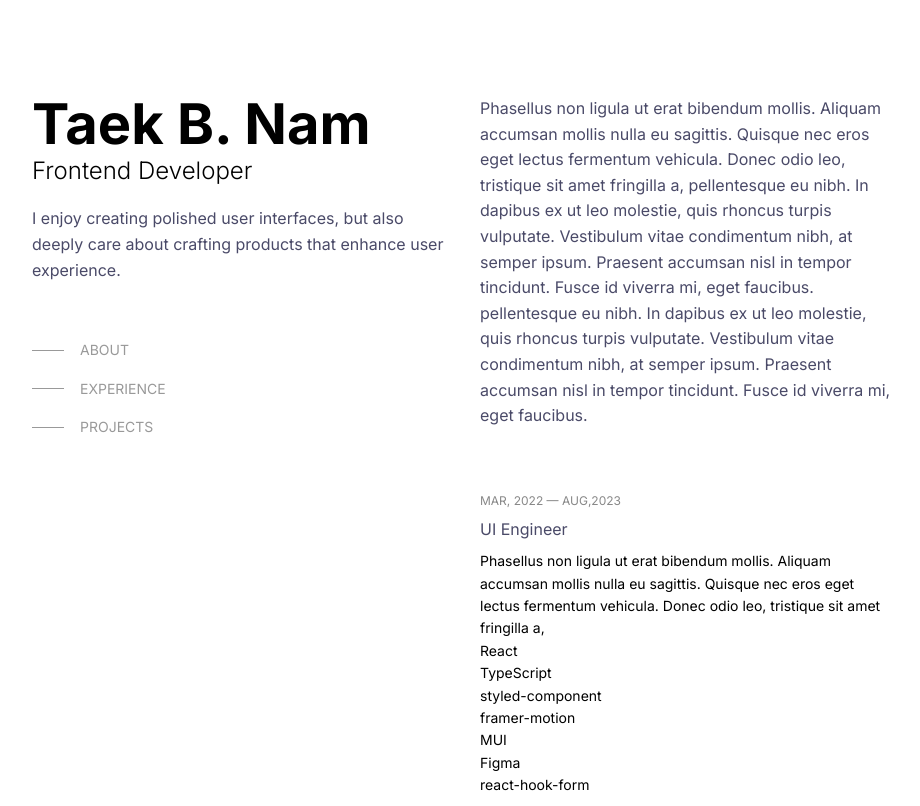
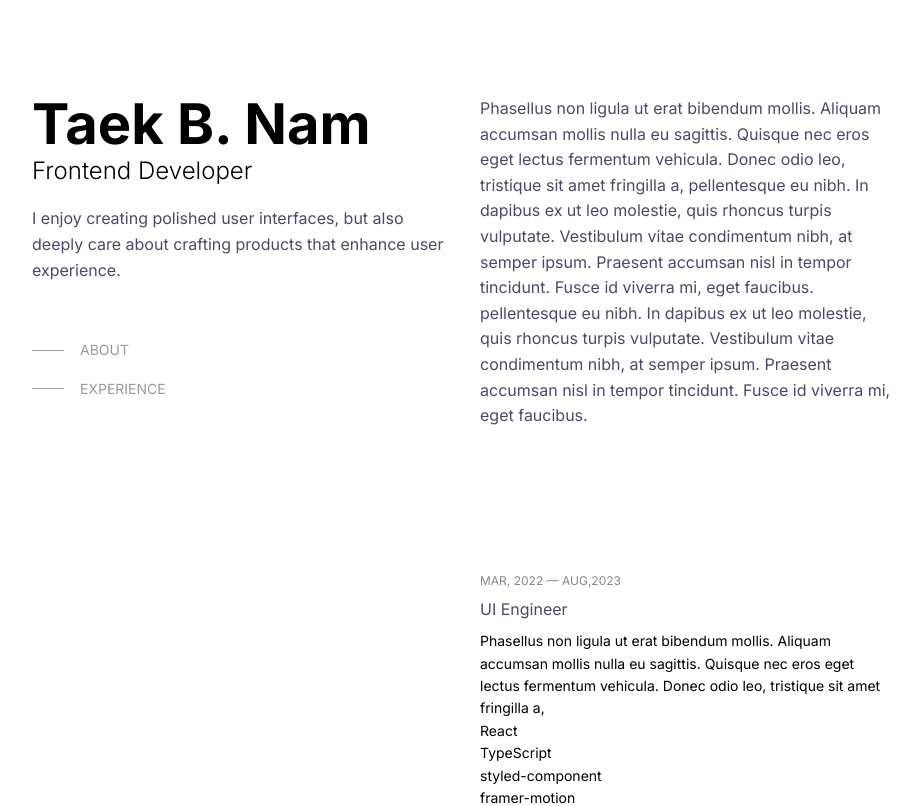
Before and after one commit to tnamdevnote/tnam.dev, a Next.js app: page / in a window 1280 px wide. Shown: the top 806 px of the page, without its empty margins (176-1096 px from the left). Built offline with nearby package versions, Linux system fonts and the light colour scheme.

Commit message:
style: add active style on toc

```diff
--- /dev/null
+++ b/app/components/tableofcontents.tsx
@@ -0,0 +1,53 @@
+"use client";
+
+import React, { useEffect, useState } from "react";
+
+const toc = [
+  {
+    name: "ABOUT",
+    path: "#about",
+  },
+  {
+    name: "EXPERIENCE",
+    path: "#experience",
+  },
+];
+
+function TableOfContents() {
+  const [currentPath, setCurrentPath] = useState("");
+
+  useEffect(() => {
+    const handleHashChange = () => {
+      setCurrentPath(location.hash);
+    };
+    window.addEventListener("hashchange", handleHashChange);
+
+    return () => {
+      window.removeEventListener("hashchange", handleHashChange);
+    };
+  }, []);
+
+  return (
+    <ul className="flex flex-col gap-4">
+      {toc.map(({ name, path }) => {
+        return (
+          <li key={name} className="cursor-pointer">
+            <a
+              href={path}
+              className={`group flex items-center ${
+                currentPath === path ? "active" : ""
+              }`}
+            >
+              <span className="toc-indicator mr-4 h-px w-8 bg-accent-3 transition-all group-hover:w-16 group-hover:bg-accent-6 group-focus-visible:w-16 group-focus-visible:bg-accent-6"></span>
+              <span className="toc-text text-small text-accent-3 group-hover:text-accent-6 group-focus-visible:text-accent-6">
+                {name}
+              </span>
+            </a>
+          </li>
+        );
+      })}
+    </ul>
+  );
+}
+
+export default TableOfContents;
--- a/app/globals.css
+++ b/app/globals.css
@@ -2,19 +2,12 @@
 @tailwind components;
 @tailwind utilities;
 
-/* :root {
-  --foreground-rgb: 0, 0, 0;
-  --background-start-rgb: 214, 219, 220;
-  --background-end-rgb: 255, 255, 255;
-} */
-
-/* @media (prefers-color-scheme: light) {
-  :root {
-    --foreground-rgb: 255, 255, 255;
-    --background-start-rgb: 0, 0, 0;
-    --background-end-rgb: 0, 0, 0;
-  }
-} */
+.active .toc-indicator {
+  @apply w-16 bg-accent-6;
+}
+.active .toc-text {
+  @apply text-accent-6;
+}
 
 html,
 body {
--- a/app/page.tsx
+++ b/app/page.tsx
@@ -1,26 +1,15 @@
 "use client";
 
-import { useRef } from "react";
 import Link from "next/link";
+import TableOfContents from "./components/tableofcontents";
 
 export default function Home() {
-  const aboutRef = useRef<HTMLElement>(null);
-  const experienceRef = useRef<HTMLElement>(null);
-  const projectRef = useRef<HTMLElement>(null);
-
-  // const handleClick = () => {
-  //   aboutRef.current?.scrollIntoView({
-  //     behavior: "smooth",
-  //     block: "start",
-  //   });
-  // };
-
   return (
     <main className="mx-auto grid min-h-screen max-w-screen-lg grid-cols-12 gap-8 px-6 py-12 lg:px-20 lg:py-0">
       <header className="col-span-full lg:sticky lg:top-0 lg:col-span-6 lg:max-h-screen lg:gap-8 lg:py-24">
         <hgroup>
           <h1 className="text-h2 sm:text-h1">
-            <Link href="#">Taek B. Nam</Link>
+            <Link href="/">Taek B. Nam</Link>
           </h1>
           <h3 className="text-h3 font-light">Frontend Developer</h3>
           <p className="mt-4 text-body text-accent-4">
@@ -28,37 +17,12 @@ export default function Home() {
             about crafting products that enhance user experience.
           </p>
         </hgroup>
-        <nav className="hidden lg:mt-14 lg:block ">
-          <ul className="flex flex-col gap-4">
-            <li className="cursor-pointer">
-              <Link href="#top" className="group flex items-center">
-                <span className="mr-4 h-px w-8 bg-accent-3 transition-all group-hover:w-16 group-hover:bg-accent-6 group-focus-visible:w-16 group-focus-visible:bg-accent-6"></span>
-                <span className="text-small text-accent-3 group-hover:text-accent-6 group-focus-visible:text-accent-6">
-                  ABOUT
-                </span>
-              </Link>
-            </li>
-            <li className="cursor-pointer">
-              <Link href="#experience" className="group flex items-center">
-                <span className="mr-4 h-px w-8 bg-accent-3 transition-all group-hover:w-16 group-hover:bg-accent-6 group-focus-visible:w-16 group-focus-visible:bg-accent-6"></span>
-                <span className="text-small text-accent-3 group-hover:text-accent-6 group-focus-visible:text-accent-6">
-                  EXPERIENCE
-                </span>
-              </Link>
-            </li>
-            <li className="cursor-pointer">
-              <Link href="#projects" className="group flex items-center">
-                <span className="mr-4 h-px w-8 bg-accent-3 transition-all group-hover:w-16 group-hover:bg-accent-6 group-focus-visible:w-16 group-focus-visible:bg-accent-6"></span>
-                <span className="text-small text-accent-3 group-hover:text-accent-6 group-focus-visible:text-accent-6">
-                  PROJECTS
-                </span>
-              </Link>
-            </li>
-          </ul>
-        </nav>
+        <aside className="hidden lg:mt-14 lg:block">
+          <TableOfContents />
+        </aside>
       </header>
       <main className="col-span-full mt-16 lg:col-span-6 lg:m-0 lg:py-24">
-        <section id="about" className="mb-16" ref={aboutRef}>
+        <section id="about" className="mb-36 scroll-mt-24">
           <h3 className="mb-8 text-body-bold lg:hidden">ABOUT</h3>
           <article className="text-body text-accent-4">
             Phasellus non ligula ut erat bibendum mollis. Aliquam accumsan
@@ -73,7 +37,7 @@ export default function Home() {
             tincidunt. Fusce id viverra mi, eget faucibus.
           </article>
         </section>
-        <section id="experience" ref={experienceRef}>
+        <section id="experience" className="scroll-mt-24">
           <h3 className="text-body-bold lg:hidden">EXPERIENCE</h3>
           <ol>
             <li className="mt-8">
```
